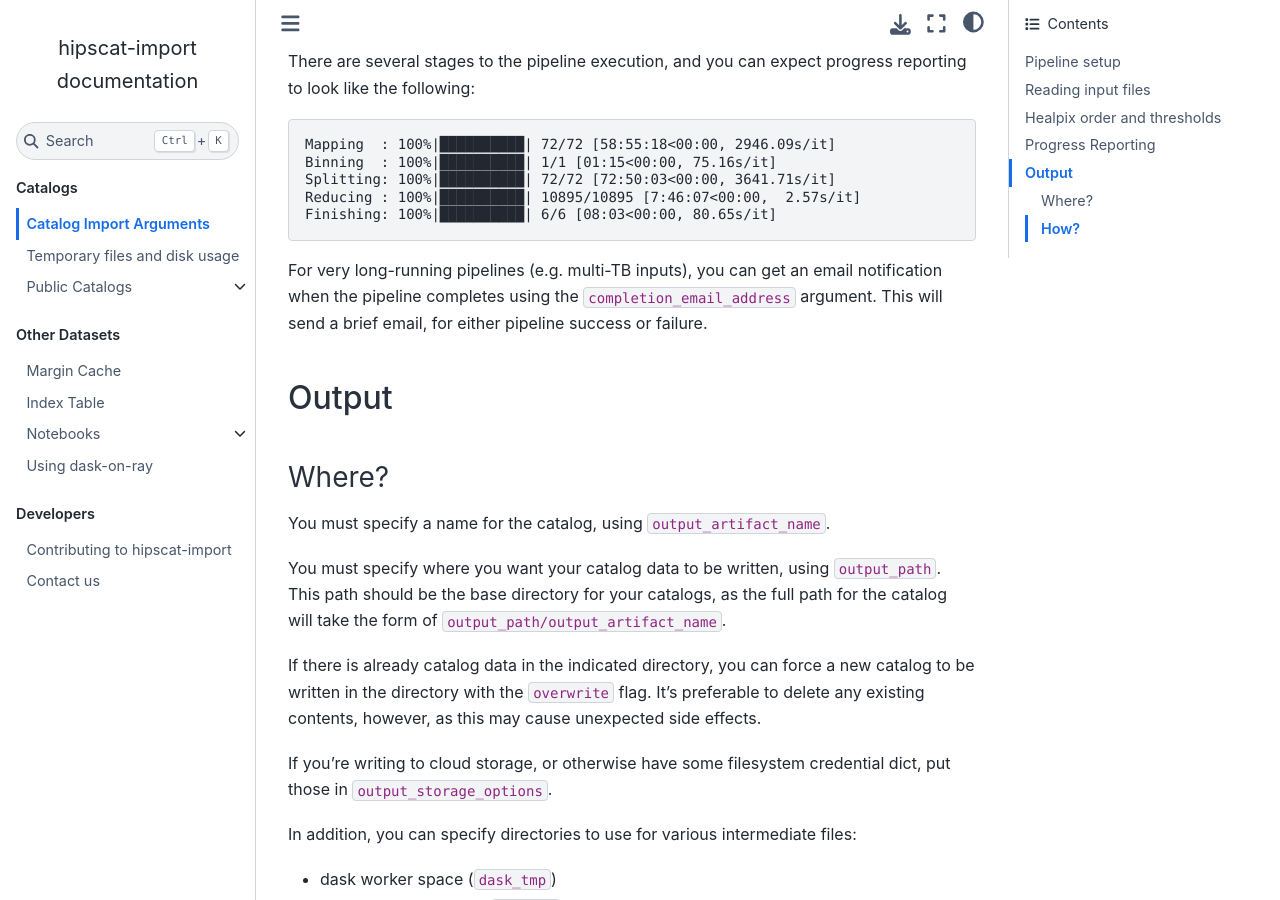
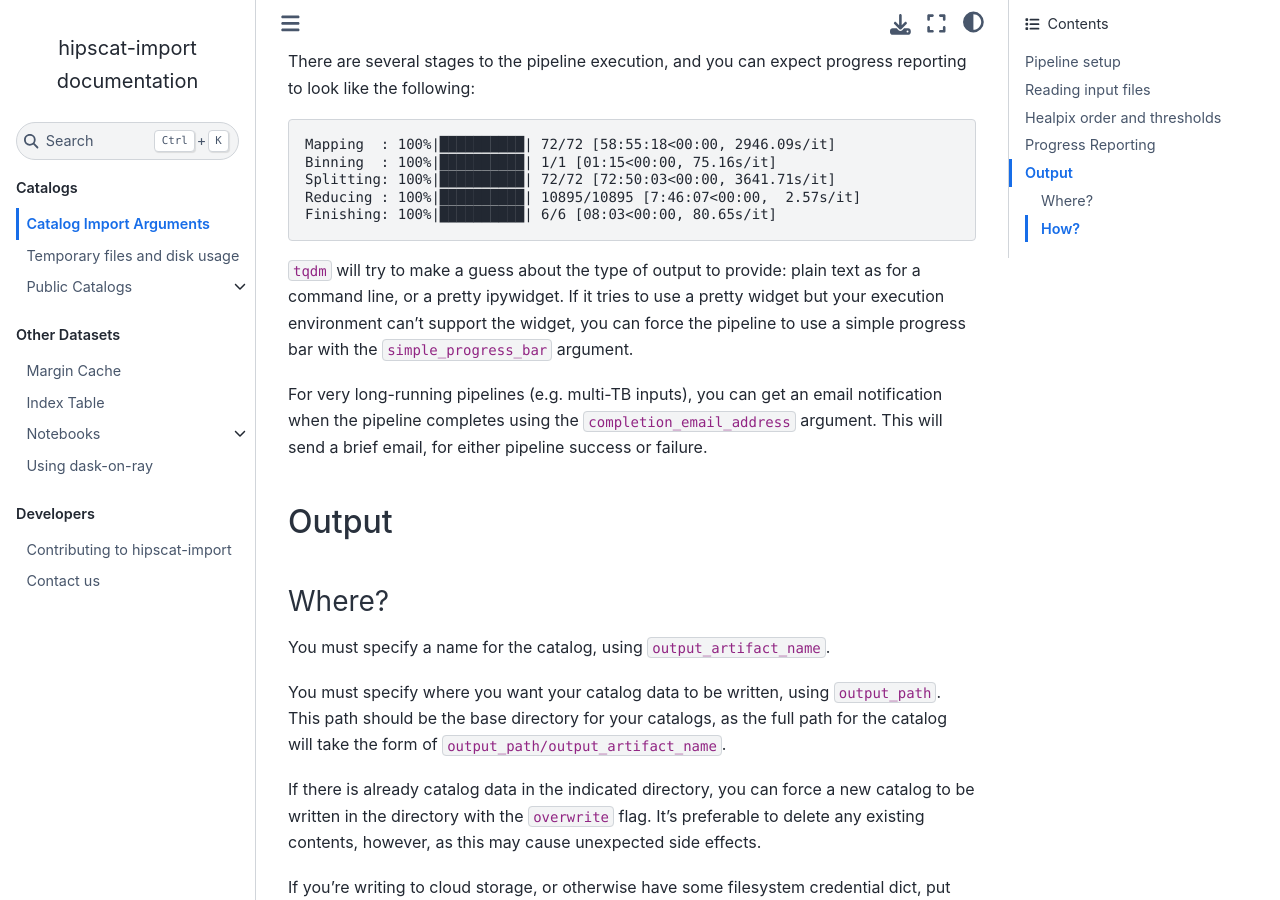
Before and after one commit to astronomy-commons/hipscat-import, a Sphinx documentation site: the page built from docs/catalogs/arguments.rst, in a window 1280 px wide and 900 px high, scrolled down 5089 px. Built offline with Sphinx 7.4.7 and the Sphinx Book theme 1.1.4, drawn with Linux system fonts in a browser that asks for light colours; pages that are not in the unit, such as notebooks, are missing from menus.

Commit message:
Document new progress bar option.

```diff
--- a/docs/catalogs/arguments.rst
+++ b/docs/catalogs/arguments.rst
@@ -245,6 +245,12 @@ reporting to look like the following:
     Reducing : 100%|██████████| 10895/10895 [7:46:07<00:00,  2.57s/it]
     Finishing: 100%|██████████| 6/6 [08:03<00:00, 80.65s/it]
 
+``tqdm`` will try to make a guess about the type of output to provide: plain
+text as for a command line, or a pretty ipywidget. If it tries to use a pretty
+widget but your execution environment can't support the widget, you can
+force the pipeline to use a simple progress bar with the ``simple_progress_bar``
+argument.
+
 For very long-running pipelines (e.g. multi-TB inputs), you can get an
 email notification when the pipeline completes using the
 ``completion_email_address`` argument. This will send a brief email,
```
